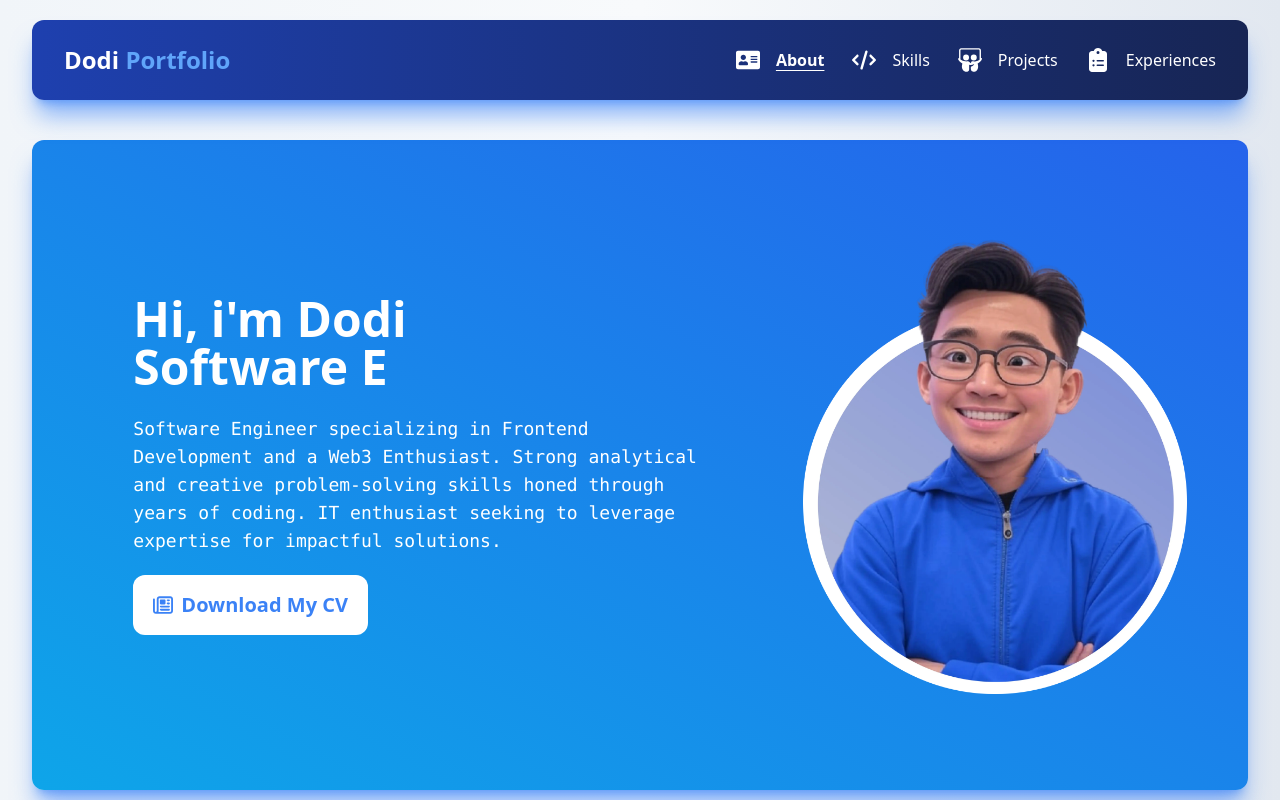
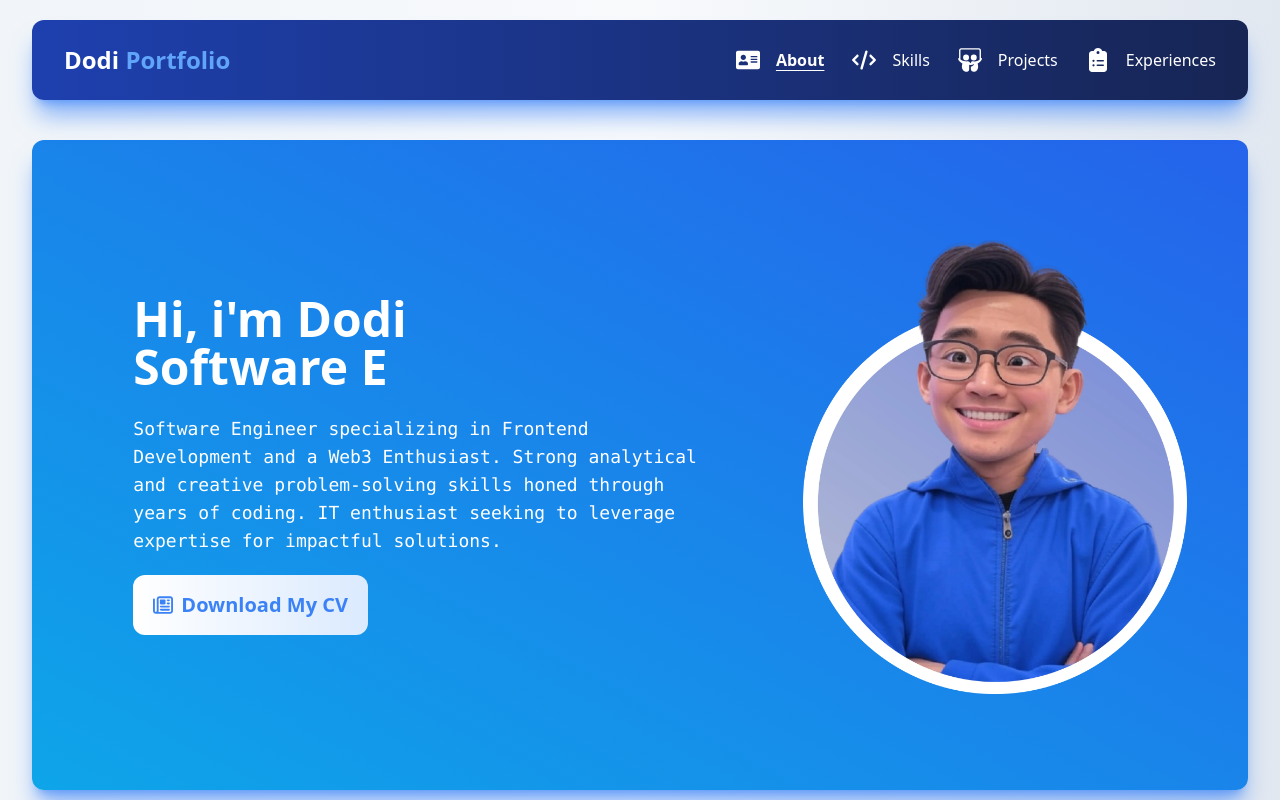
Before and after one commit to dodichakill/web-porto, a Next.js app: page / in a window 1280 px wide. Shown: the top 800 px of the page. Built offline with nearby package versions, Linux system fonts and the light colour scheme.

Commit message:
style: update resume button hover effect with gradient background

```diff
--- a/src/app/page.jsx
+++ b/src/app/page.jsx
@@ -64,7 +64,7 @@ export default function Home() {
             <div className="flex items-center md:items-start">
               <Link
                 href="/resume/CV-ATS.pdf"
-                className="resume mx-auto md:mx-0 mt-5 transition-all hover:bg-blue-300 hover:text-white inline-block text-blue-500 font-semibold text-xl font-sans bg-white px-5 py-4 rounded-xl"
+                className="resume mx-auto md:mx-0 mt-5 transition-all hover:from-blue-600 hover:to-blue-700 hover:text-white inline-block text-blue-500 font-semibold text-xl font-sans bg-gradient-to-r from-white to-blue-100 px-5 py-4 rounded-xl"
                 target="_blank"
                 download="CV-Dodi.pdf"
               >
```
